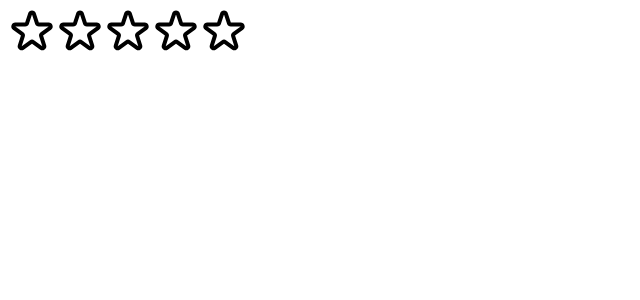
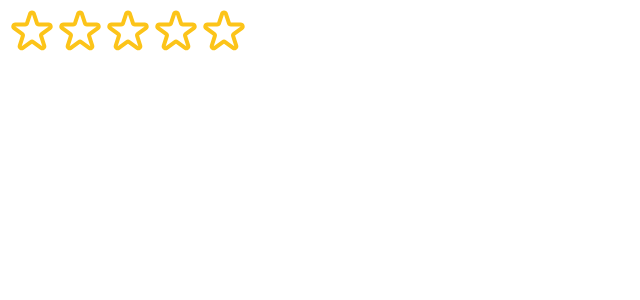
Before and after one commit to hulkarsharif/usepopcorn, a React (Create React App) app: page / in a window 1280 px wide. Shown: the top 300 px of the page, without its empty margins (0-640 px from the left). Built offline with nearby package versions, Linux system fonts and the light colour scheme.

Commit message:
Create star rating names

```diff
--- a/src/StarRating.js
+++ b/src/StarRating.js
@@ -13,7 +13,8 @@ const starContainerStyle = {
 export default function StarRating({
     maxRating = 5,
     color = "#fcc419",
-    size = 48
+    size = 48,
+    className = ""
 }) {
     const [rating, setRating] = useState(0);
     const [tempRating, setTempRating] = useState(0);
@@ -29,7 +30,7 @@ export default function StarRating({
         fontSize: `${size / 1.5}px`
     };
     return (
-        <div style={containerStyle}>
+        <div style={containerStyle} className={className}>
             <div style={starContainerStyle}>
                 {Array.from({ length: maxRating }, (_, i) => (
                     <Star
@@ -85,7 +86,7 @@ function Star({ onRate, full, onHoverIn, onHoverOut, color, size }) {
                     xmlns="http://www.w3.org/2000/svg"
                     viewBox="0 0 24 24"
                     fill="none"
-                    stroke="#000"
+                    stroke={color}
                 >
                     <path
                         strokeLinecap="round"
--- a/src/index.js
+++ b/src/index.js
@@ -8,6 +8,9 @@ const root = ReactDOM.createRoot(document.getElementById("root"));
 root.render(
     <React.StrictMode>
         {/* <App /> */}
-        <StarRating maxRating={5} />
+        <StarRating
+            maxRating={5}
+            messages={["Terrible", "Bad", "Okay", "Good", "Amazing"]}
+        />
     </React.StrictMode>
 );
```
